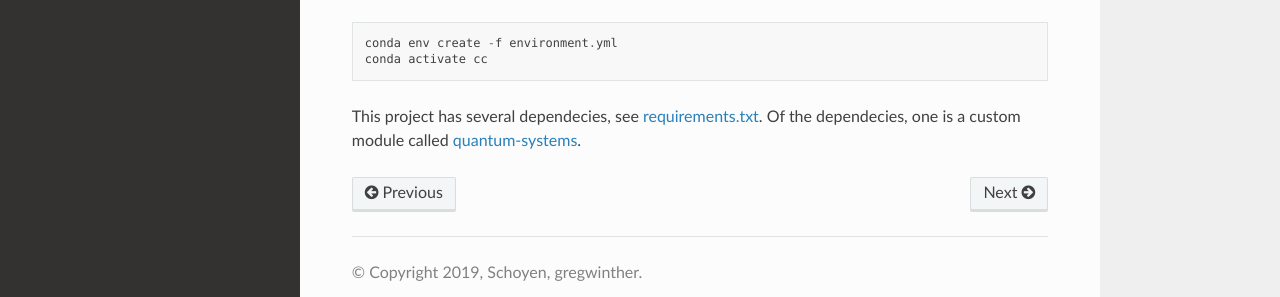
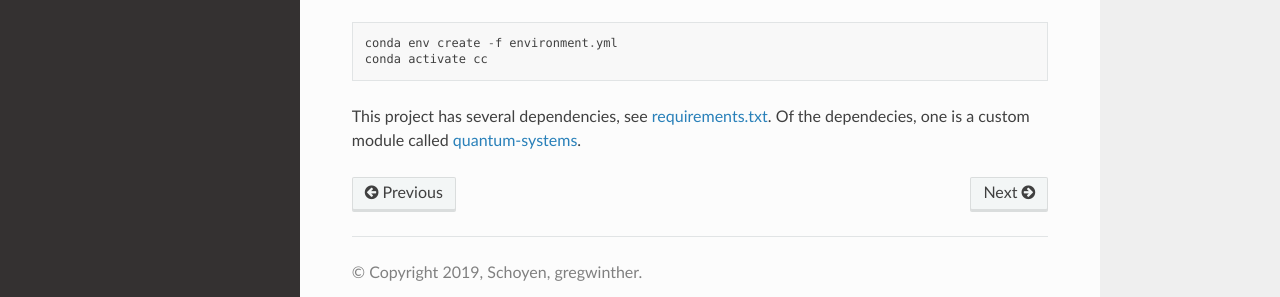
Before and after one commit to HyQD/coupled-cluster, a Sphinx documentation site: the page built from docs/get_started.rst, in a window 1280 px wide. Shown: the part 383-680 px from the top of the page. Built offline with Sphinx 7.4.7 and the Read the Docs theme 2.0.0, drawn with Linux system fonts in a browser that asks for light colours.

Commit message:
Fix typo and update link

```diff
--- a/docs/get_started.rst
+++ b/docs/get_started.rst
@@ -15,7 +15,7 @@
     conda env create -f environment.yml
     conda activate cc
 
-This project has several dependecies, see
-`requirements.txt <https://github.com/Schoyen/coupled-cluster/requirements.txt>`_.
+This project has several dependencies, see
+`requirements.txt <https://github.com/Schoyen/coupled-cluster/blob/master/requirements.txt>`_.
 Of the dependecies, one is a custom module called
 `quantum-systems <https://github.com/Schoyen/quantum-systems>`_.
```
